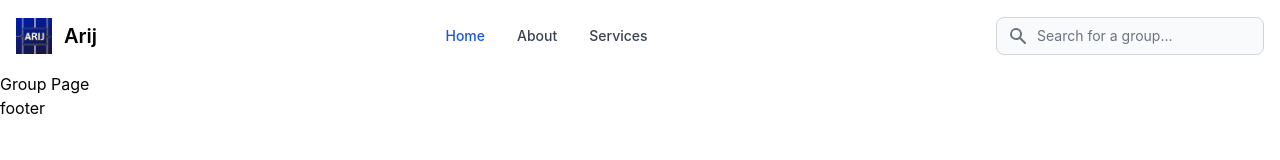
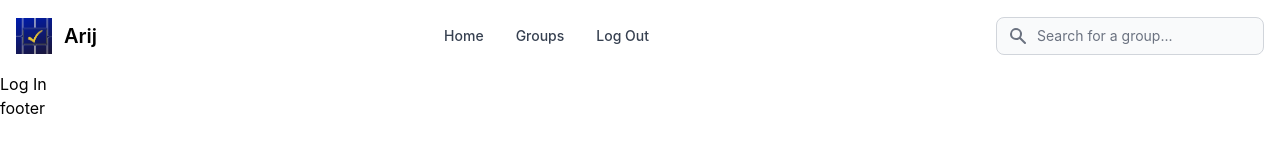
Before and after one commit to Jstelzl/arij, a React (Create React App) app in the folder client/: page / in a window 1280 px wide. Shown: the top 160 px of the page. Built offline with nearby package versions, Linux system fonts and the light colour scheme.

Commit message:
nav bar functional

```diff
--- a/client/src/components/NavLink/index.js
+++ b/client/src/components/NavLink/index.js
@@ -7,7 +7,7 @@ function NavTabs({ currentPage, handlePageChange }) {
   return (
 <nav className="bg-white border-gray-200 px-2 sm:px-4 py-2.5 rounded dark:bg-gray-900">
   <div className="container flex flex-wrap items-center justify-between mx-auto">
-  <a href="" className="flex items-center">
+  <a href="#MyPage" className="flex items-center">
     {/* logo */}
       <img src={LogoSmall} className="h-6 mr-3 sm:h-9" alt="Arij Logo" />
       <span className="self-center text-xl font-semibold whitespace-nowrap dark:text-white">Arij</span>
@@ -44,16 +44,30 @@ function NavTabs({ currentPage, handlePageChange }) {
           href="#MyPage"
           onClick={() => handlePageChange("MyPage")}
           className={
-            currentPage === "MyPage" ? "block py-2 pl-3 pr-4 text-white bg-blue-700 rounded md:bg-transparent md:text-blue-700 md:p-0 dark:text-white" : "block py-2 pl-3 pr-4 text-white bg-blue-700 rounded md:bg-transparent md:text-blue-700 md:p-0 dark:text-white"
+            currentPage === "MyPage" ? "block py-2 pl-3 pr-4 text-white bg-blue-700 rounded md:bg-transparent md:text-blue-700 md:p-0 dark:text-white" : "block py-2 pl-3 pr-4 text-gray-700 rounded hover:bg-gray-100 md:hover:bg-transparent md:hover:text-blue-700 md:p-0 md:dark:hover:text-white dark:text-gray-400 dark:hover:bg-gray-700 dark:hover:text-white md:dark:hover:bg-transparent dark:border-gray-700"
           }
         >
             Home</a>
         </li>
         <li>
-          <a href="#" className="block py-2 pl-3 pr-4 text-gray-700 rounded hover:bg-gray-100 md:hover:bg-transparent md:hover:text-blue-700 md:p-0 md:dark:hover:text-white dark:text-gray-400 dark:hover:bg-gray-700 dark:hover:text-white md:dark:hover:bg-transparent dark:border-gray-700">About</a>
+        <a
+          href="#GroupPage"
+          onClick={() => handlePageChange("Group Page")}
+          className={
+            currentPage === "Group Page" ? "block py-2 pl-3 pr-4 text-white bg-blue-700 rounded md:bg-transparent md:text-blue-700 md:p-0 dark:text-white" : "block py-2 pl-3 pr-4 text-gray-700 rounded hover:bg-gray-100 md:hover:bg-transparent md:hover:text-blue-700 md:p-0 md:dark:hover:text-white dark:text-gray-400 dark:hover:bg-gray-700 dark:hover:text-white md:dark:hover:bg-transparent dark:border-gray-700"
+          }
+        >
+            Groups</a>
         </li>
         <li>
-          <a href="#" className="block py-2 pl-3 pr-4 text-gray-700 rounded hover:bg-gray-100 md:hover:bg-transparent md:hover:text-blue-700 md:p-0 dark:text-gray-400 md:dark:hover:text-white dark:hover:bg-gray-700 dark:hover:text-white md:dark:hover:bg-transparent dark:border-gray-700">Services</a>
+        <a
+          href="#LogOut"
+          onClick={() => handlePageChange("Log Out")}
+          className={
+            currentPage === "Log Out" ? "block py-2 pl-3 pr-4 text-white bg-blue-700 rounded md:bg-transparent md:text-blue-700 md:p-0 dark:text-white" : "block py-2 pl-3 pr-4 text-gray-700 rounded hover:bg-gray-100 md:hover:bg-transparent md:hover:text-blue-700 md:p-0 md:dark:hover:text-white dark:text-gray-400 dark:hover:bg-gray-700 dark:hover:text-white md:dark:hover:bg-transparent dark:border-gray-700"
+          }
+        >
+            Log Out</a>
         </li>
       </ul>
     </div>
@@ -64,60 +78,3 @@ function NavTabs({ currentPage, handlePageChange }) {
 }
 
 export default NavTabs;
-
-{/* <nav className="navbar navbar-expand-lg bg-dark">
-      <div className="container-fluid bg-dark justify-content-center">
-        <div className="bg-dark" id="navbarNav">
-          <ul className="nav bg-dark">
-            <li className="nav-item bg-dark">
-              <a
-                href="#aboutMe"
-                onClick={() => handlePageChange("About Me")}
-                // Check to see if the currentPage is `About`, and if so we use the active link className from bootstrap. Otherwise, we set it to a normal nav-link
-                className={
-                  currentPage === "About Me" ? "nav-link active text-info text-opacity-75 bg-dark" : "nav-link text-secondary"
-                }
-              >
-                about me
-              </a>
-            </li>
-            <li className="nav-item">
-              <a
-                href="#portfolio"
-                onClick={() => handlePageChange("Portfolio")}
-                // Check to see if the currentPage is `Blog`, and if so we use the active link className from bootstrap. Otherwise, we set it to a normal nav-link
-                className={
-                  currentPage === "Portfolio" ? "nav-link active text-info text-opacity-75 bg-dark" : "nav-link text-secondary"
-                }
-              >
-                portfolio
-              </a>
-            </li>
-            <li className="nav-item">
-              <a
-                href="#resume"
-                onClick={() => handlePageChange("Resume")}
-                // Check to see if the currentPage is `Contact`, and if so we use the active link className from bootstrap. Otherwise, we set it to a normal nav-link
-                className={
-                  currentPage === "Resume" ? "nav-link active text-info text-opacity-75 bg-dark" : "nav-link text-secondary"
-                }
-              >
-                resume
-              </a>
-            </li>
-            <li className="nav-item">
-              <a
-                href="#contact"
-                onClick={() => handlePageChange("Contact")}
-                // Check to see if the currentPage is `Contact`, and if so we use the active link className from bootstrap. Otherwise, we set it to a normal nav-link
-                className={
-                  currentPage === "Contact" ? "nav-link active text-info text-opacity-75 bg-dark" : "nav-link text-secondary"
-                }
-              >
-                contact
-              </a>
-            </li>
-          </ul>
-        </div>
-      </div>
-    </nav> */}
--- a/client/src/components/PageContainer/index.js
+++ b/client/src/components/PageContainer/index.js
@@ -7,14 +7,14 @@ import LogOut from "../LogOut";
 import GroupPage from "../GroupPage";
 
 export default function PageContainer() {
-  const [currentPage, setCurrentPage] = useState("Log In");
+  const [currentPage, setCurrentPage] = useState("Login");
 
   // This method is checking to see what the value of `currentPage` is. Depending on the value of currentPage, we return the corresponding component to render.
   const renderPage = () => {
     if (currentPage === "Login") return <Login />;
-    if (currentPage === "My Page") return <MyPage />;
+    if (currentPage === "Group Page") return <GroupPage />;
     if (currentPage === "Log Out") return <LogOut />;
-    return <GroupPage />;
+    return <MyPage />;
   };
 
   const handlePageChange = (page) => setCurrentPage(page);
```
Also changed, not shown: client/src/assets/logo-small.png.
